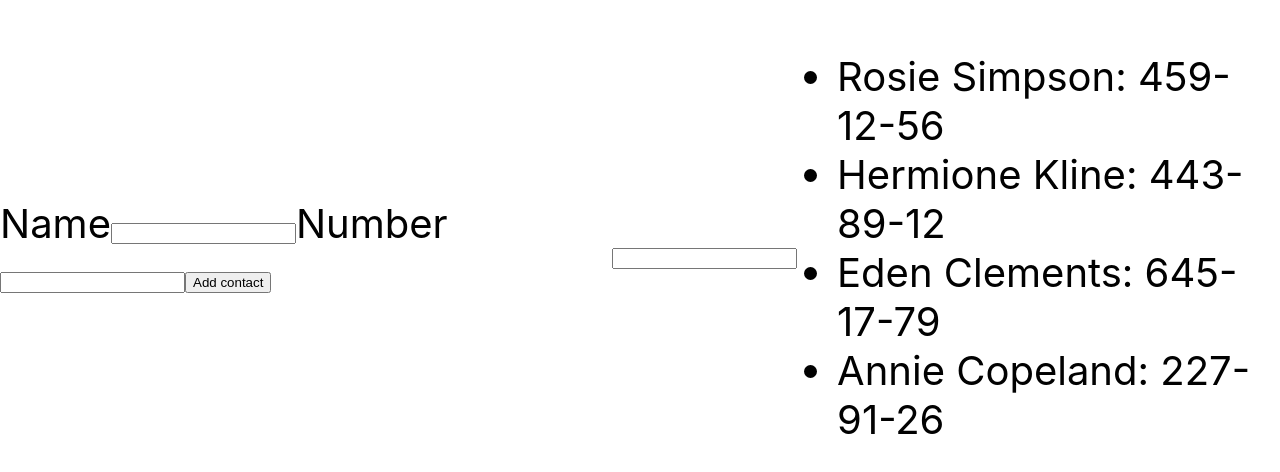
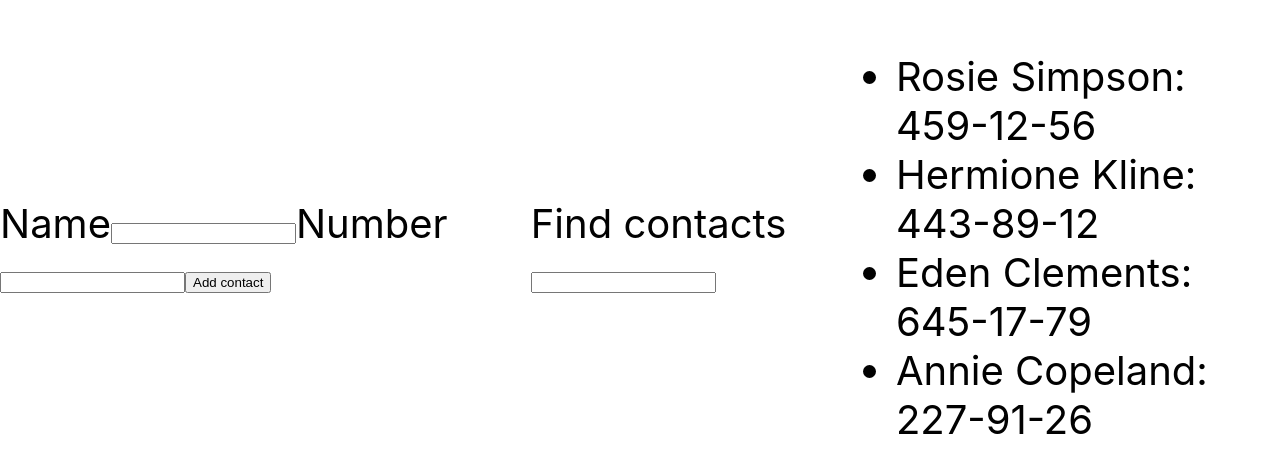
Before and after one commit to Volodymyr-Mospan/goit-react-hw-02-phonebook, a React (Create React App) app: page / in a window 1280 px wide. Shown: the part 152-624 px from the top of the page. Built offline with nearby package versions, Linux system fonts and the light colour scheme.

Commit message:
completed step 3

```diff
--- a/src/components/Filter/Filter.jsx
+++ b/src/components/Filter/Filter.jsx
@@ -6,6 +6,7 @@ export class Filter extends Component {
 
     return (
       <label>
+        Find contacts
         <input type="text" name="filter" value={filter} onChange={onChange} />
       </label>
     );
```
